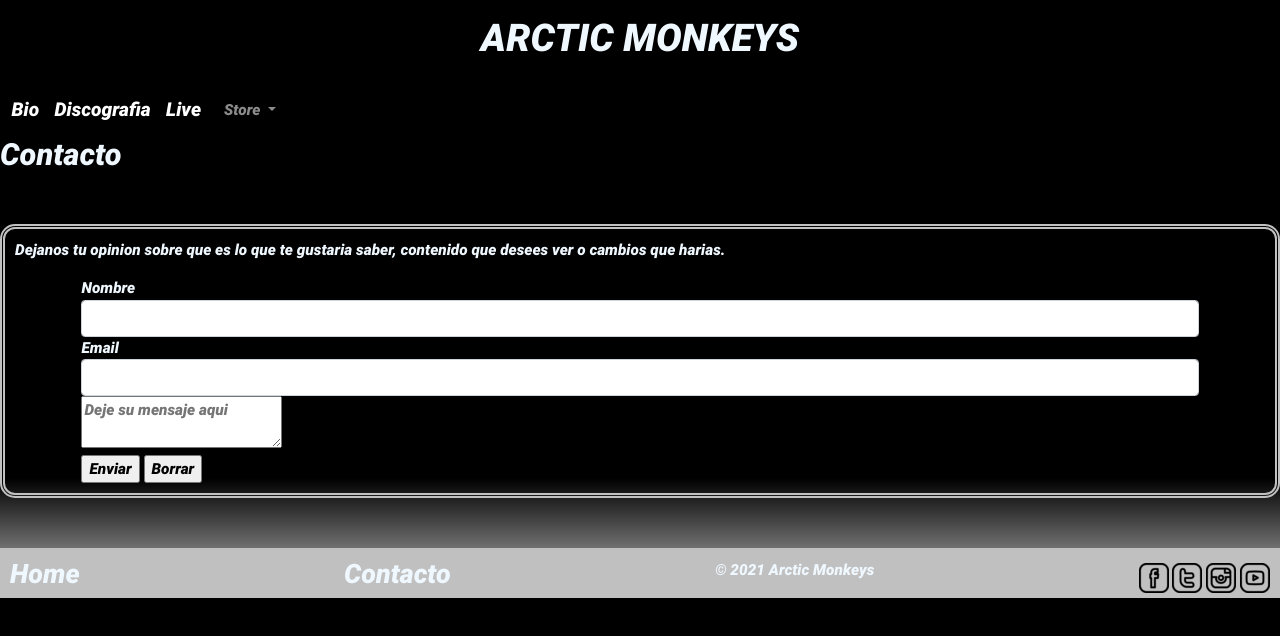
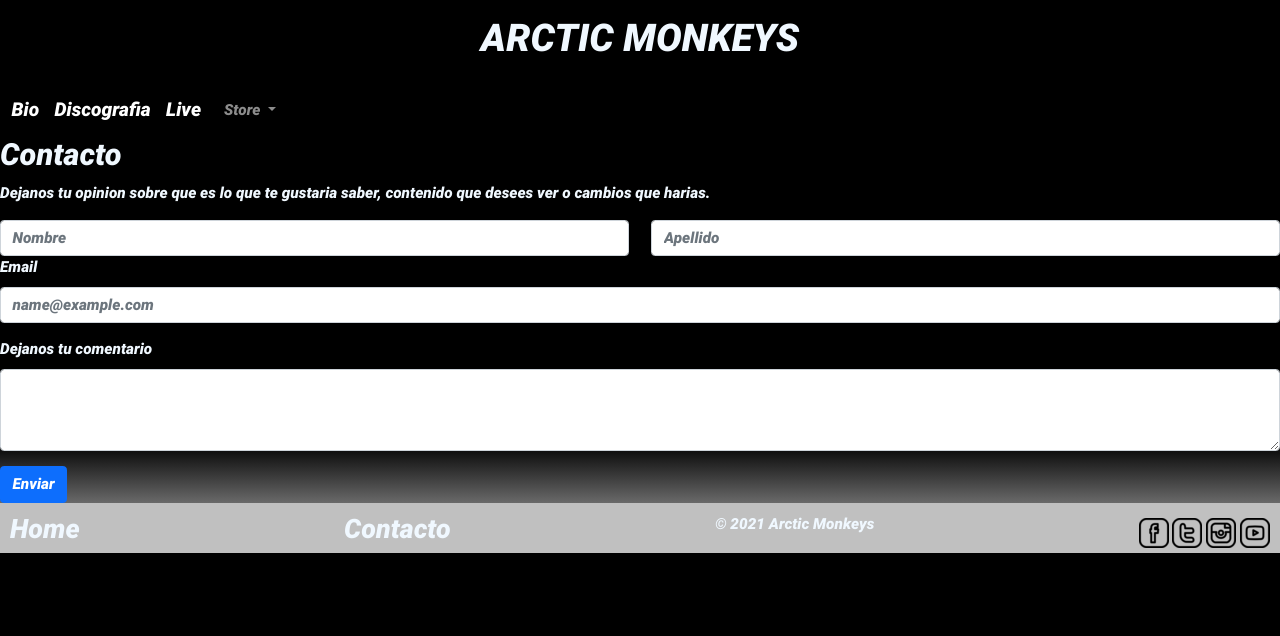
Before and after one commit to nicomlvrz/arcticmonkeys, a plain HTML site: page pages/contacto.html in a window 1280 px wide. Drawn offline with nearby package versions, Linux system fonts and the light colour scheme; files whose address does not match are found by name.

Commit message:
segunda entrega proyecto

```diff
--- a/css/styles.css
+++ b/css/styles.css
@@ -1,19 +1,11 @@
 html {
     font-size: 95.5%;
-}
-
-.padre {
-    display: grid;
-    grid-template-areas:
-        "nav encabezado"
-        "video";
 }
 
 body {
     color: aliceblue;
     background-image: linear-gradient(black 80%, silver);
     font-family: roboto;
-
 }
 
 @font-face {
@@ -57,15 +49,6 @@
     margin-top: 50px;
 }
 
-.contacto{
-    border: solid 5px silver;
-    padding: 10px;
-    border-style: double;
-    border-radius: 15px;
-    margin-bottom: 50px;
-    margin-top: 50px;
-
-}
 .store {
     display: inline-block;
 }
--- a/pages/contacto.html
+++ b/pages/contacto.html
@@ -16,7 +16,8 @@
     <h1 class="animate__animated animate__fadeIn"><a href="../index.html">ARCTIC MONKEYS</a></h1>
     <nav class="navbar navbar-expand-lg navbar-dark bg-black">
       <div class="container-fluid">
-              <button class="navbar-toggler" type="button" data-bs-toggle="collapse" data-bs-target="#navbarSupportedContent" aria-controls="navbarSupportedContent" aria-expanded="false" aria-label="Toggle navigation">
+        <button class="navbar-toggler" type="button" data-bs-toggle="collapse" data-bs-target="#navbarSupportedContent"
+          aria-controls="navbarSupportedContent" aria-expanded="false" aria-label="Toggle navigation">
           <span class="navbar-toggler-icon"></span>
         </button>
         <div class="collapse navbar-collapse" id="navbarSupportedContent">
@@ -25,12 +26,15 @@
           <a class="navbar-brand" href="../pages/live.html">Live</a>
           <ul class="navbar-nav me-auto mb-2 mb-lg-0">
             <li class="nav-item dropdown">
-                    <a class="nav-link dropdown-toggle" href="#" id="navbarDropdown" role="button" data-bs-toggle="dropdown" aria-expanded="false">
+              <a class="nav-link dropdown-toggle" href="#" id="navbarDropdown" role="button" data-bs-toggle="dropdown"
+                aria-expanded="false">
                 Store
               </a>
               <ul class="dropdown-menu" aria-labelledby="navbarDropdown">
                 <li><a class="dropdown-item" href="../pages/store.html#merch">Merchandise</a></li>
-                      <li><hr class="dropdown-divider"></li>
+                <li>
+                  <hr class="dropdown-divider">
+                </li>
                 <li><a class="dropdown-item" href="../pages/store.html#music">Music</a></li>
                 <li><a class="dropdown-item" href="../pages/store.html#vinyl">Vinyl</a></li>
                 <li><a class="dropdown-item" href="../pages/store.html#cd">CD</a></li>
@@ -43,27 +47,29 @@
   </header>
 
   <h2>Contacto</h2>
-        <main class="contacto">
   <div>
     <p>Dejanos tu opinion sobre que es lo que te gustaria saber, contenido que desees ver o cambios que harias.
     </p>
   </div>
-        <div class="container">
-            <form action="#">
-                <div class="form-group">
-                    <label for="nombre">Nombre</label>
-                    <input class="form-control" type="text" name="nombre" required>
+  <div class="row">
+    <div class="col">
+      <input type="text" class="form-control" placeholder="Nombre" aria-label="Nombre">
     </div>
-                <div class="form-group">
-                    <label for="email">Email</label>
-                    <input class="form-control" type="email" name="email">
+    <div class="col">
+      <input type="text" class="form-control" placeholder="Apellido" aria-label="Apellido">
     </div>
-                <textarea name="mensaje" placeholder="Deje su mensaje aqui"></textarea><br>
-                <input type="submit" value="Enviar">
-                <input type="reset" value="Borrar">
-            </form>
   </div>
-    </main>
+  <div class="mb-3">
+    <label for="exampleFormControlInput1" class="form-label">Email</label>
+    <input type="email" class="form-control" id="exampleFormControlInput1" placeholder="name@example.com">
+  </div>
+  <div class="mb-3">
+    <label for="exampleFormControlTextarea1" class="form-label">Dejanos tu comentario</label>
+    <textarea class="form-control" id="exampleFormControlTextarea1" rows="3"></textarea>
+  </div>
+  <div class="col-12">
+    <button type="submit" class="btn btn-primary">Enviar</button>
+  </div>
   <footer>
     <h3><a href="../index.html">Home</a></h3>
     <h3><a href="../pages/contacto.html">Contacto</a></h3>
```
Also changed, not shown: pages/bio.html (+7 -3 lines), pages/discografia.html (+8 -3 lines), pages/live.html (+30 -23 lines), pages/store.html (line endings or trailing spaces). Lines whose indentation alone changed are shown as unchanged.
